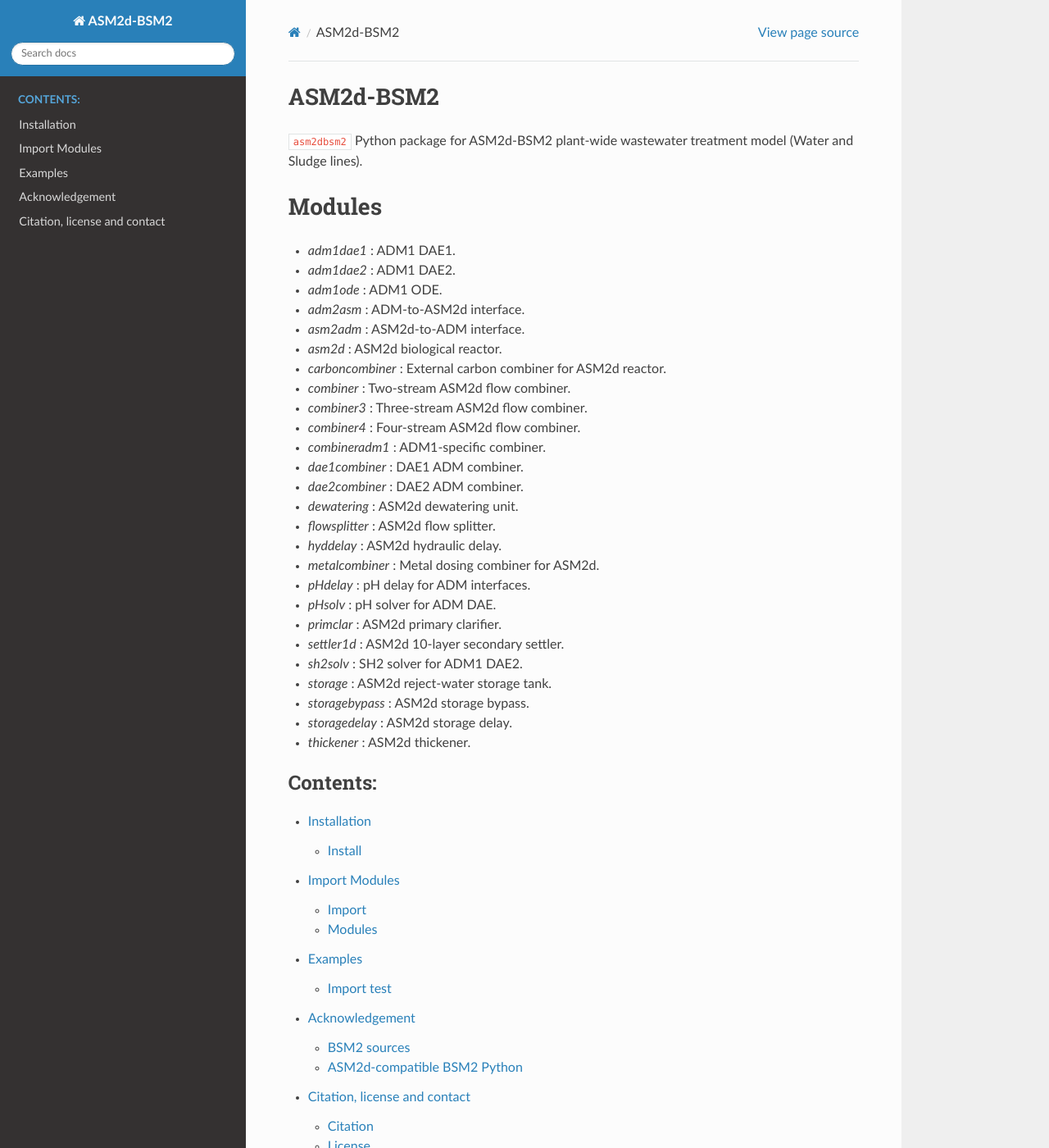
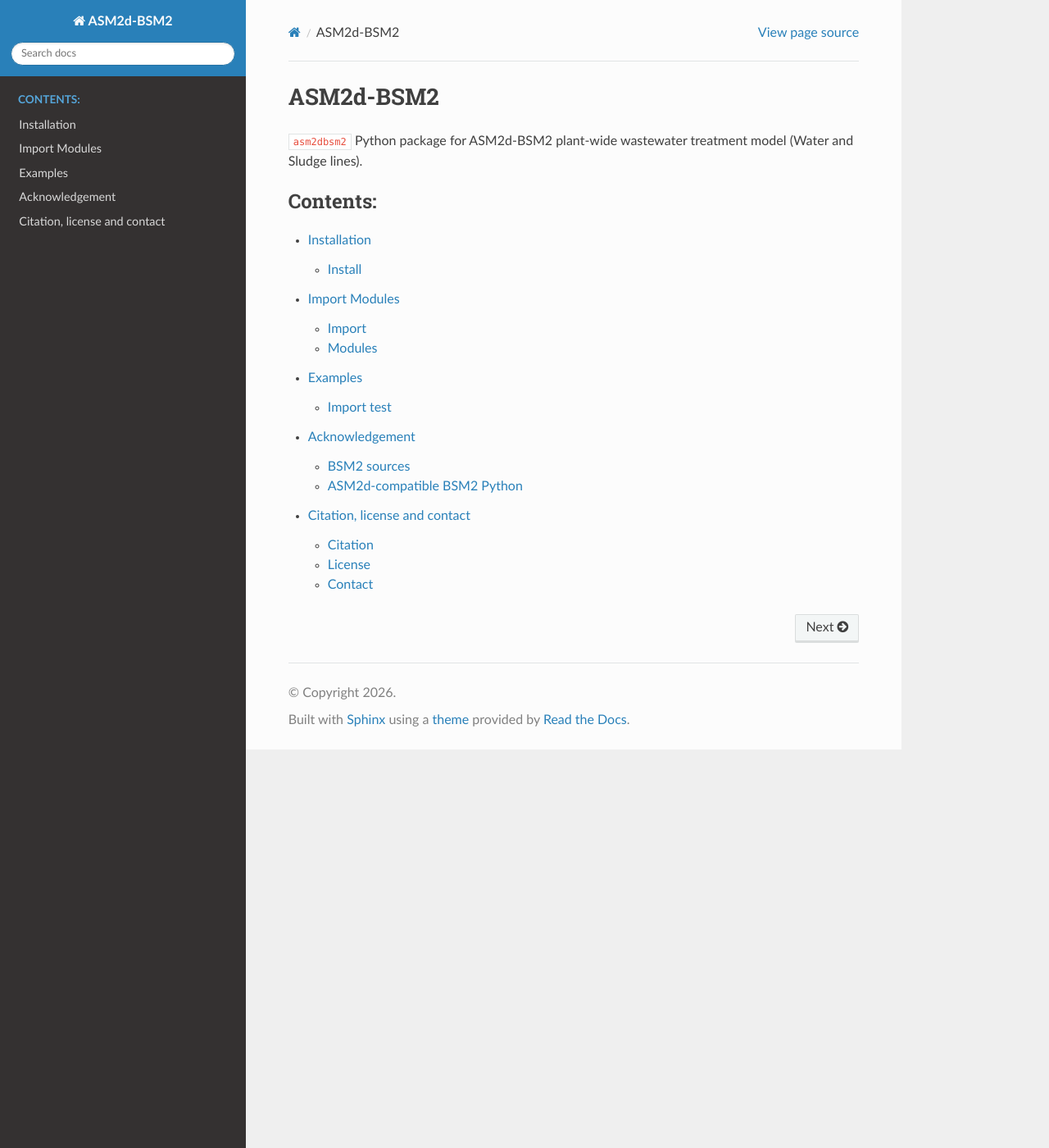
Before and after one commit to tabunama/asm2dbsm2, a Sphinx documentation site: the page built from docs/source/index.rst, in a window 1280 px wide and 1400 px high. Shown: the whole window at 82% size. Built offline with Sphinx 7.4.7 and the Read the Docs theme 3.1.0, drawn with Linux system fonts in a browser that asks for light colours.

Commit message:
update docs

```diff
--- a/docs/source/citation_license_contact.rst
+++ b/docs/source/citation_license_contact.rst
@@ -4,7 +4,7 @@ Citation, license and contact
 Citation
 --------
 
-*ASM2d-BSM2 Python Package* Taher Abunama, Xavier Flores-Alsina, Krist V. Gernaeyet, Ulf Jeppsson, Christian Rosen et al. 2026.
+*ASM2d-BSM2 Python Package*. Taher Abunama, Xavier Flores-Alsina, Krist V. Gernaeyet, Ulf Jeppsson, Christian Rosen et al. 2026.
 
 License
 -------
--- a/docs/source/index.rst
+++ b/docs/source/index.rst
@@ -2,37 +2,6 @@ ASM2d-BSM2
 ============
 
 ``asm2dbsm2`` Python package for ASM2d-BSM2 plant-wide wastewater treatment model (Water and Sludge lines).
-
-
-Modules
-============
-
-- `adm1dae1` : ADM1 DAE1.
-- `adm1dae2` : ADM1 DAE2.
-- `adm1ode` : ADM1 ODE.
-- `adm2asm` : ADM-to-ASM2d interface.
-- `asm2adm` : ASM2d-to-ADM interface.
-- `asm2d` : ASM2d biological reactor.
-- `carboncombiner` : External carbon combiner for ASM2d reactor.
-- `combiner` : Two-stream ASM2d flow combiner.
-- `combiner3` : Three-stream ASM2d flow combiner.
-- `combiner4` : Four-stream ASM2d flow combiner.
-- `combineradm1` : ADM1-specific combiner.
-- `dae1combiner` : DAE1 ADM combiner.
-- `dae2combiner` : DAE2 ADM combiner.
-- `dewatering` : ASM2d dewatering unit.
-- `flowsplitter` : ASM2d flow splitter.
-- `hyddelay` : ASM2d hydraulic delay.
-- `metalcombiner` : Metal dosing combiner for ASM2d.
-- `pHdelay` : pH delay for ADM interfaces.
-- `pHsolv` : pH solver for ADM DAE.
-- `primclar` : ASM2d primary clarifier.
-- `settler1d` : ASM2d 10-layer secondary settler.
-- `sh2solv` : SH2 solver for ADM1 DAE2.
-- `storage` : ASM2d reject-water storage tank.
-- `storagebypass` : ASM2d storage bypass.
-- `storagedelay` : ASM2d storage delay.
-- `thickener` : ASM2d thickener.
 
 
 .. toctree::
```
Also changed, not shown: 8 other files.
